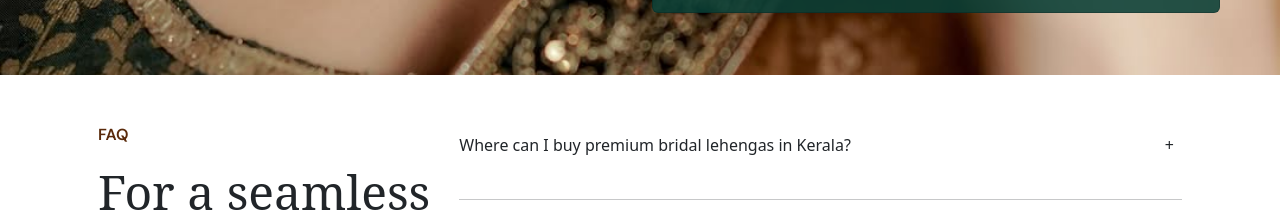
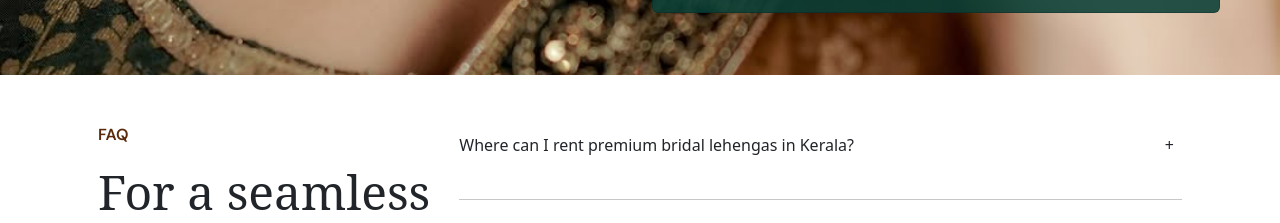
Before and after one commit to rootmentsdev/Zorucci, a React (Vite) app in the folder frontend/: page / in a window 1280 px wide. Shown: the part 5260-5483 px from the top of the page. Built offline with nearby package versions, Linux system fonts and the light colour scheme; a web font is replaced by a local one.

Commit message:
faq page updates

```diff
--- a/frontend/src/pages/Faqpage.jsx
+++ b/frontend/src/pages/Faqpage.jsx
@@ -12,12 +12,12 @@ function Faqpage() {
 
   const faq = [
     {
-      q: "Where can I buy premium bridal lehengas in Kerala?",
-      a: "Visit any of Zorucci's four showrooms for a curated collection of luxury bridal lehengas."
+      q: "Where can I rent premium bridal lehengas in Kerala?",
+      a: "Visit any of Zorucci’s four showrooms for a curated collection of luxury bridal lehengas."
     },
     {
       q: "Does Zorucci offer custom bridal outfits?",
-      a: "Yes! We offer full customization including design modifications, fabric selection, and fittings."
+      a: "No, we do not create custom bridal outfits from scratch We offer fittings and standard alterations on the outfits available in our collection. This includes adjustments for size, length, comfort, and finishing — but not custom designing, fabric selection, or new outfit creation."
     },
     {
       q: "Do you offer wedding gowns for Christian ceremonies?",
@@ -29,7 +29,7 @@ function Faqpage() {
     },
     {
       q: "Can I book an appointment online or by phone?",
-      a: "Yes. Call or WhatsApp +91 6235031144 to book your appointment."
+      a: "Yes. Call or WhatsApp +91 7593844448 to book your appointment."
     }
   ];
 
```
